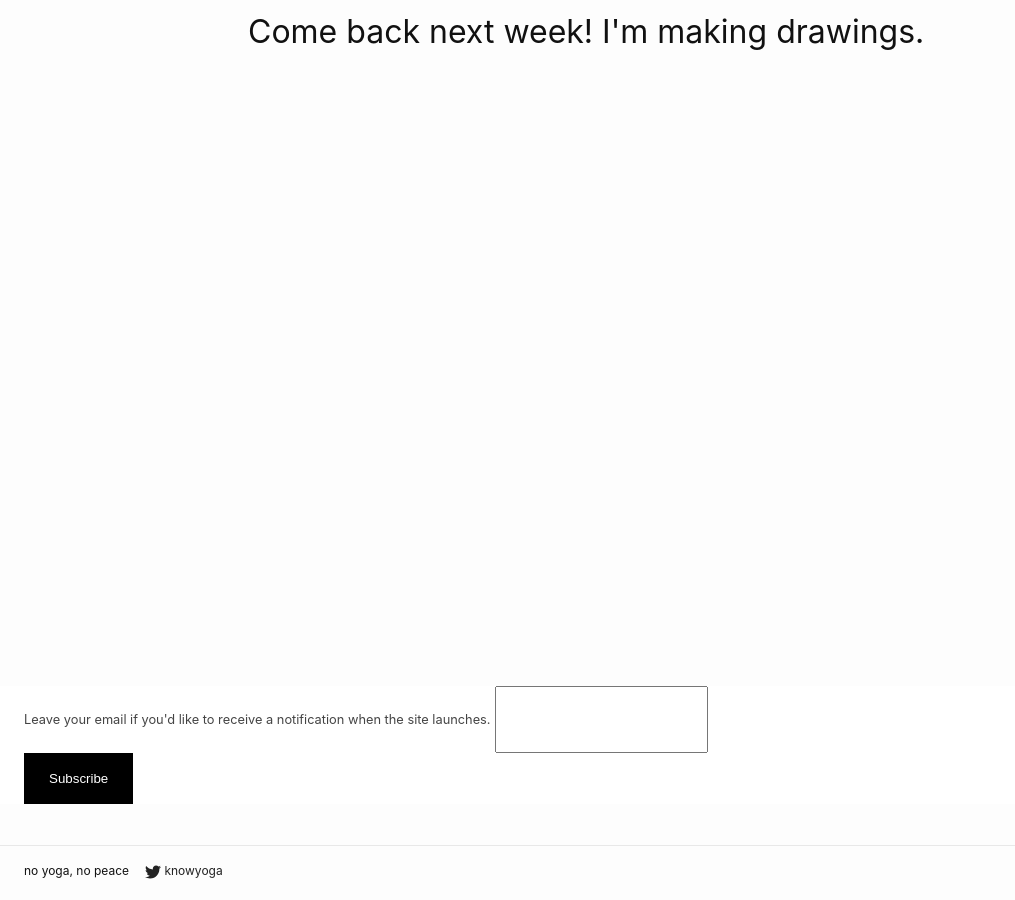
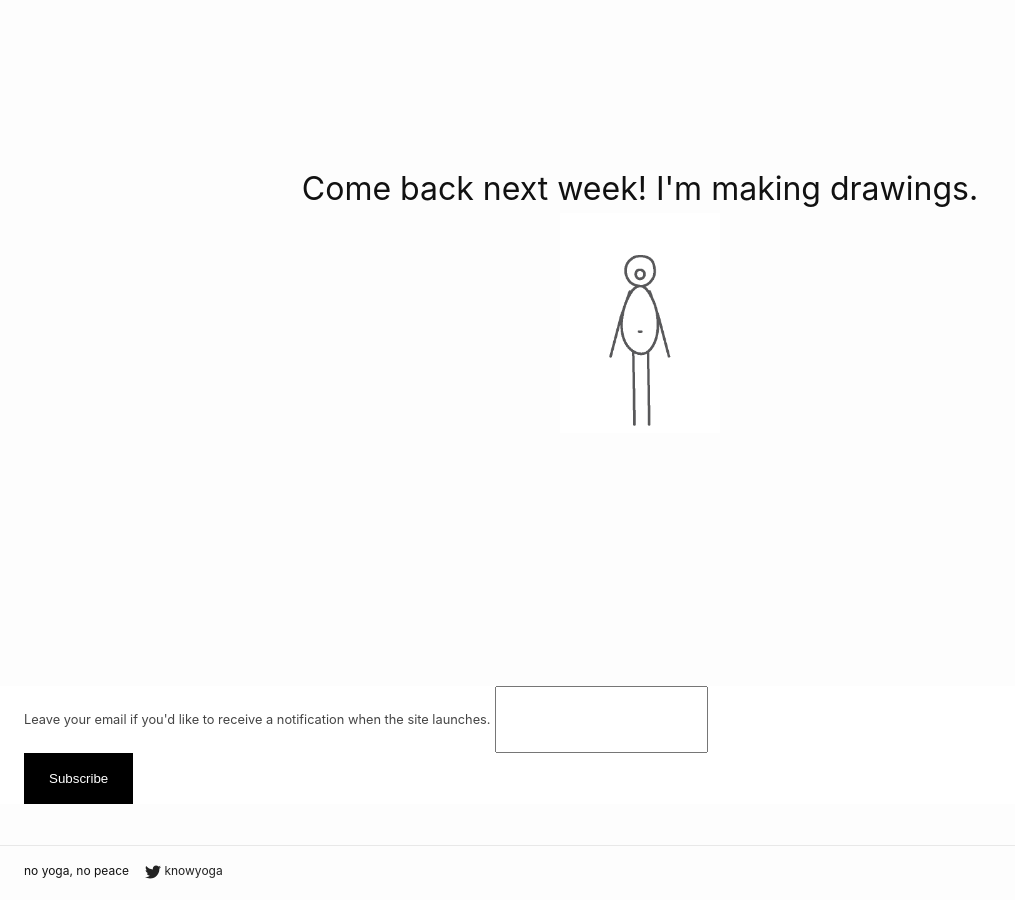
Before and after one commit to energy7/knowyoga, a Jekyll site: the page built from index.html, in a window 1280 px wide. Shown: the whole page, without its empty margins (0-1015 px from the left). Built offline with Jekyll 4.4.1, drawn with Linux system fonts in a browser that asks for light colours; comment, search, counter and statistics services are not loaded.

Commit message:
use relative path

```diff
--- a/_sass/_teaser.scss
+++ b/_sass/_teaser.scss
@@ -1,5 +1,3 @@
----
----
 
 .tease {
   text-align: center;
@@ -8,7 +6,7 @@
 }
 
 .breathe {
-  background-image: url('{{ site.baseurl }}/img/part1.gif');
+  background-image: url('../img/part1.gif');
   background-position: 0 0;
   background-size: auto 220px;
   background-repeat: no-repeat;
```
Also changed, not shown: 3 other files.
